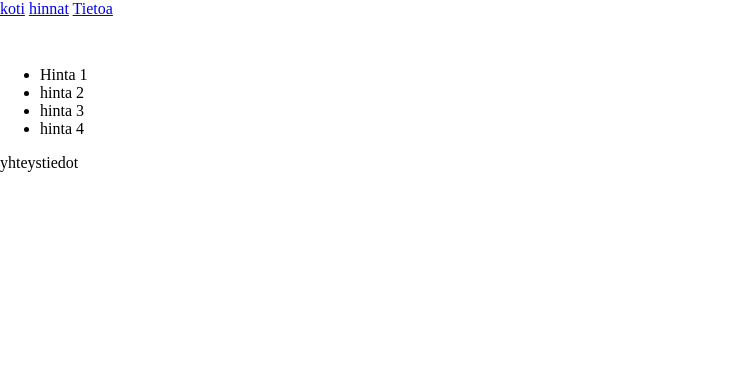
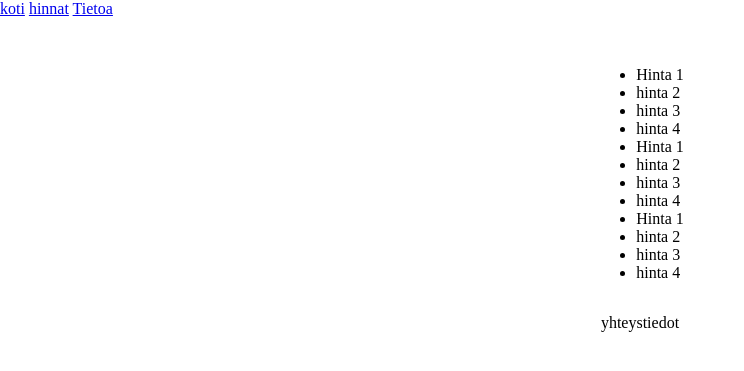
Before and after one commit to Roopegp/roopegp.github.io, a PHP site: page /demosivut/hinnat.html in a window 1280 px wide. Shown: the top 371 px of the page, without its empty margins (0-744 px from the left). Run offline with PHP 8.4, Linux system fonts and the light colour scheme.

Commit message:
update demosivut

```diff
--- a/booterstrapper/index.html
+++ b/booterstrapper/index.html
@@ -30,6 +30,7 @@
             </ol>
           </nav>
     </header>
+    <div class="container">
     <h1>hello bootstrap</h1>
     <div class="card" style="width: 18rem;">
         <img src="R.jpg" class="card-img-top" alt="psykkitrippi">
@@ -75,6 +76,7 @@
           </div>
         </div>
       </div>
+    </div>
     <script async src="https://cdn.jsdelivr.net/npm/bootstrap@5.3.0-alpha3/dist/js/bootstrap.bundle.min.js" integrity="sha384-ENjdO4Dr2bkBIFxQpeoTz1HIcje39Wm4jDKdf19U8gI4ddQ3GYNS7NTKfAdVQSZe" crossorigin="anonymous"></script>
     <script type="importmap">
         {
--- a/demosivut/css/style.css
+++ b/demosivut/css/style.css
@@ -10,6 +10,11 @@ header {
     position: relative;
     height: 250px;
     width: 770px;
+}
+.center {
+    position: relative;
+    display: flex;
+    justify-content:center;
 }
 .side-img img {
     width: 500px;
--- a/demosivut/hinnat.html
+++ b/demosivut/hinnat.html
@@ -13,12 +13,24 @@
 		<a href="hinnat.html">hinnat</a>
         <a href="info.html">Tietoa</a>
     </header>
+    <div class="center">
     <ul>
         <li>Hinta 1</li>
         <li>hinta 2</li>
         <li>hinta 3 </li>
         <li>hinta 4</li>
+        <li>Hinta 1</li>
+        <li>hinta 2</li>
+        <li>hinta 3 </li>
+        <li>hinta 4</li>
+        <li>Hinta 1</li>
+        <li>hinta 2</li>
+        <li>hinta 3 </li>
+        <li>hinta 4</li>
     </ul>
-    <p>yhteystiedot</p>
+</div>
+<div class="center">
+<p>yhteystiedot</p>
+</div>
 </body>
 </html>
```
